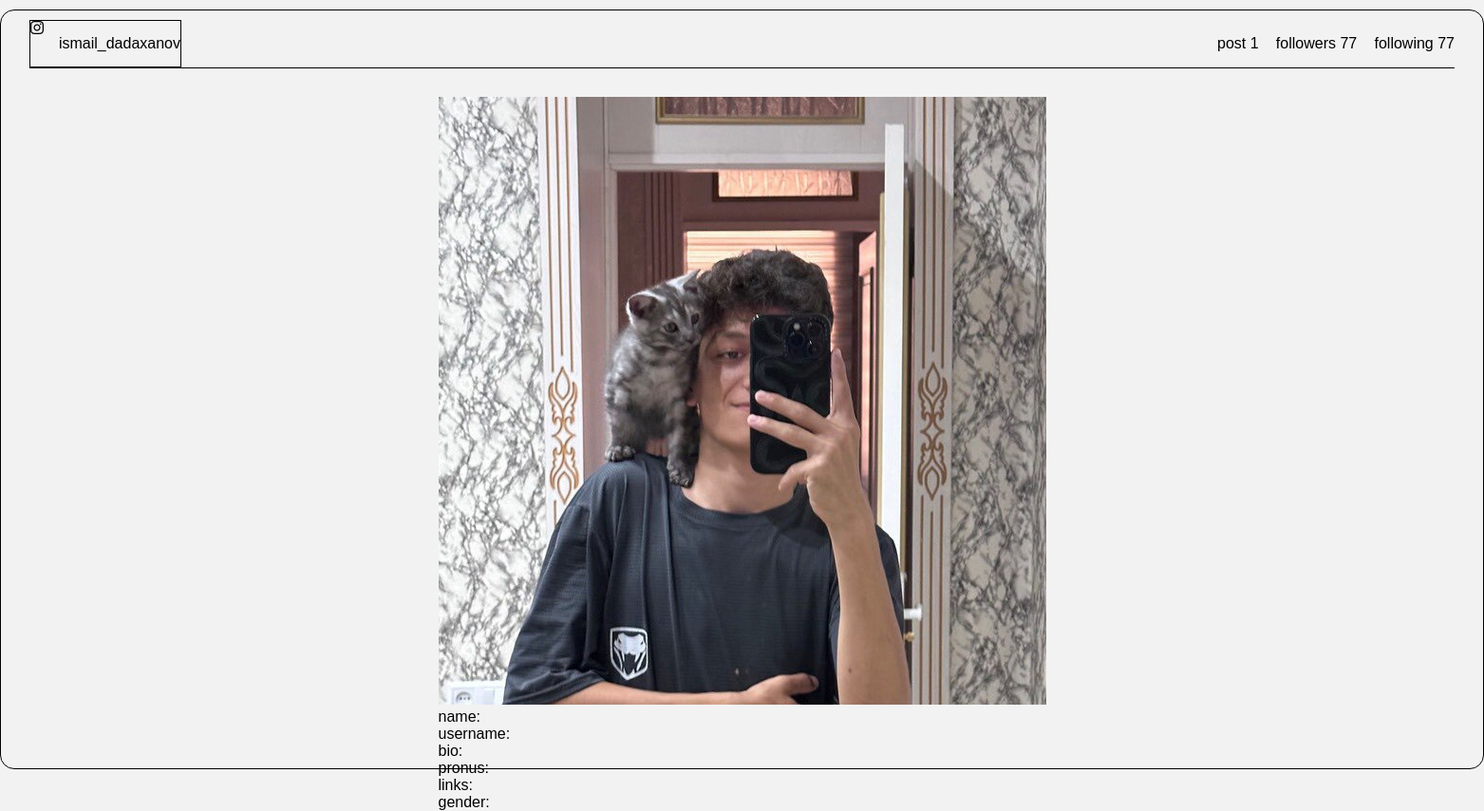
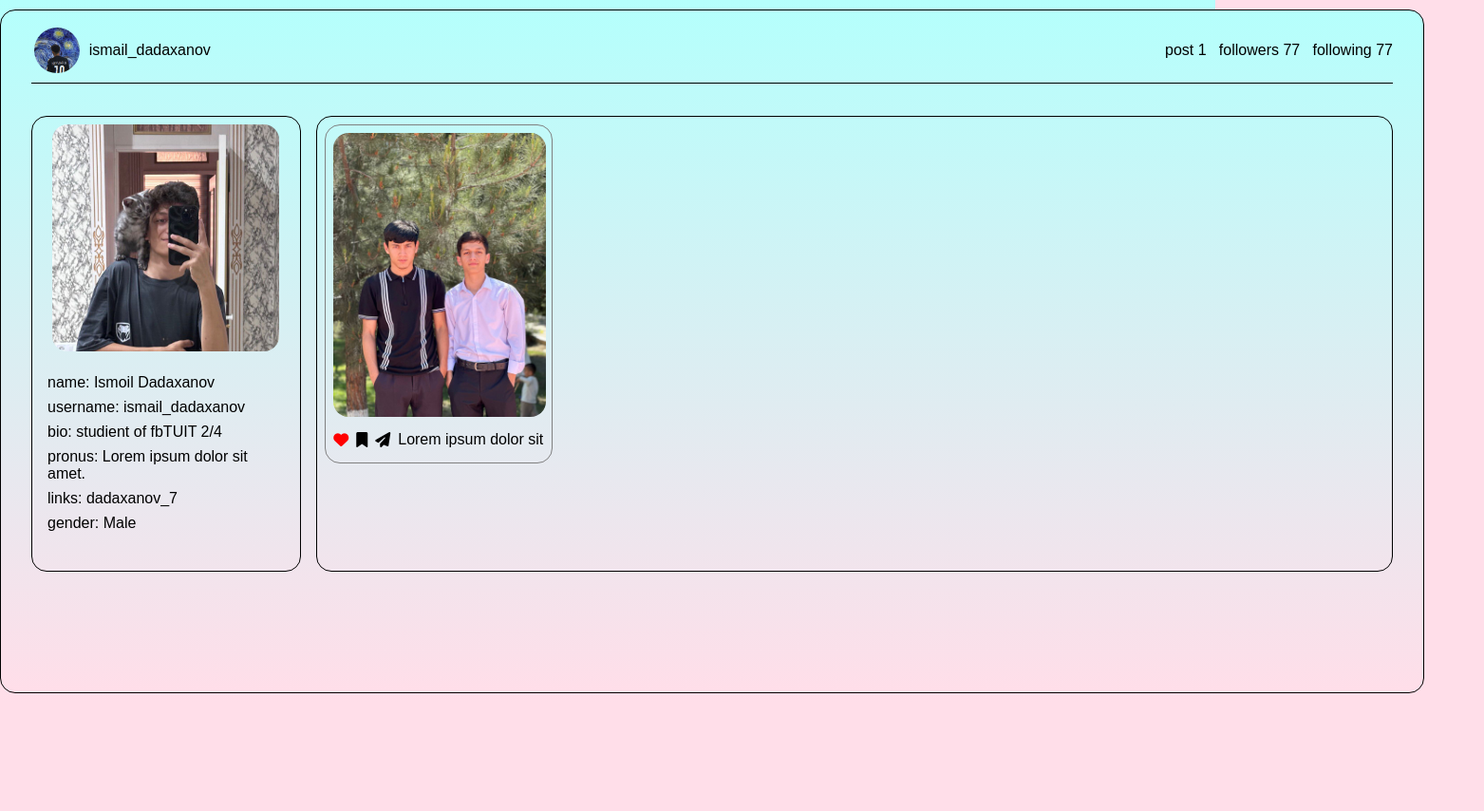
Before and after one commit to Nazimjanovic77/-creative-site, a plain HTML site: page index.html in a window 1280 px wide. Shown: the whole page at 95% size, 1563 px wide, since content can reach past the window. After the commit the page ends 800 px from the top, so only its background shows below. Drawn offline with Linux system fonts and the light colour scheme.

Commit message:
yangilandi 1

```diff
--- a/index.html
+++ b/index.html
@@ -14,7 +14,7 @@
         <div class="card">
             <div class="head">
                 <div class="left">
-                    <i class="fa-brands fa-instagram"></i>
+                    <img src="./images/photo_2024-11-01_13-52-40.jpg" alt="">
                     <p>ismail_dadaxanov</p>
                 </div>
                 <div class="right">
@@ -29,16 +29,26 @@
                         <img src="./images/photo_2024-10-30_19-40-30.jpg" alt="">
                     </div>
                     <div class="text">
-                        <p>name:</p>
-                        <p>username:</p>
-                        <p>bio:</p>
-                        <p>pronus:</p>
-                        <p>links:</p>
-                        <p>gender:</p>
+                        <p>name: Ismoil Dadaxanov</p>
+                        <p>username: ismail_dadaxanov</p>
+                        <p>bio: studient of fbTUIT 2/4</p>
+                        <p>pronus: Lorem ipsum dolor sit amet.</p>
+                        <p>links: dadaxanov_7</p>
+                        <p>gender: Male</p>
                     </div>
                 </div>
                 <div class="right">
-                    <div class="post"></div>
+                    <div class="post">
+                        <div class="img">
+                            <img src="./images/photo_2024-11-01_14-14-24.jpg" alt="">
+                        </div>
+                        <div class="link">
+                            <i class="fa-solid fa-heart"></i>
+                            <i class="fa-solid fa-bookmark"></i>
+                            <i class="fa-solid fa-paper-plane"></i>
+                            <p>Lorem ipsum dolor sit</p>
+                        </div>
+                    </div>
                 </div>
             </div>
         </div>
--- a/styles/style.css
+++ b/styles/style.css
@@ -1,4 +1,4 @@
-*{
+* {
     padding: 0;
     margin: 0;
     box-sizing: border-box;
@@ -11,52 +11,149 @@
     display: flex;
     flex-wrap: wrap;
     justify-content: center;
-    gap: 30px;
+    gap: 2rem;
 }
+
 body {
-    width: 1563px;
-    height: 800px;
-    background-color: #f2f2f2;
+    width: 93.75rem;
+    height: 45rem;
     margin: 10px auto;
+    background-color: #FFDEE9;
+    background-image: linear-gradient(0deg, #FFDEE9 0%, #B5FFFC 100%);
+    background-repeat: no-repeat;
 }
 
 .container .card {
     width: 100%;
     height: 100%;
     border: 1px solid black;
-    border-radius: 15px;
-    padding: 10px 30px;
+    border-radius: 1rem;
+    padding: 0.8rem 2rem;
     display: flex;
     align-items: center;
     flex-direction: column;
-    gap: 30px;
+    gap: 2rem;
+    background-color: #FFDEE9;
+    background-image: linear-gradient(0deg, #FFDEE9 0%, #B5FFFC 100%);
 }
+
 .container .card .head {
     width: 100%;
-    height: 60px;
-    border-bottom: 0.5px solid black;;
+    height: 4rem;
+    padding-bottom: 0.3rem;
+    border-bottom: 0.03rem solid black;
+    ;
     display: flex;
     align-items: center;
     justify-content: space-between;
 }
+
 .container .card .head .left {
-    width: 160px;
-    height: 50px;
-    display: flex;
-    align-items: center;
-    justify-content: space-between;
-    border: 1px solid black;
-}
-.container .card .head .left i {
-    width: 50px;
-    height: 50px;
-    color: black;
-    align-self: center;
-}
-.container .card .head .right {
-    width: 250px;
-    height: 30px;
+    width: 12rem;
+    height: 3rem;
+    padding: 0 0.2rem;
     display: flex;
     align-items: center;
     justify-content: space-between;
 }
+
+.container .card .head .left img {
+    width: 3rem;
+    height: 3rem;
+    border-radius: 50%;
+}
+
+.container .card .head .right {
+    width: 15rem;
+    height: 2rem;
+    display: flex;
+    align-items: center;
+    justify-content: space-between;
+}
+
+.container .main {
+    width: 100%;
+    height:70%;
+    display: flex;
+    align-items: center;
+    justify-content: space-between;
+    gap: 1rem;
+}
+
+.container .main .left {
+    width: 20%;
+    height: 30rem;
+    border-radius: 1rem;
+    padding: 0.5rem;
+    border: 0.03rem solid black;
+    display: flex;
+    align-items: center;
+    flex-direction: column;
+    gap: 1rem;
+}
+
+.container .main .right {
+    width: 80%;
+    height: 30rem;
+    padding: 0.5rem;
+    border-radius: 1rem;
+    border: 0.03rem solid black;
+}
+
+.container .main .left .img {
+    width: 100%;
+    display: flex;
+    align-items: center;
+    justify-content: center;
+}
+
+.container .main .left .img img {
+    width: 90%;
+    height: auto;
+    border-radius: 1rem;
+}
+
+.container .main .left .text {
+    width: 100%;
+    padding: 0.5rem;
+    display: flex;
+    align-items: start;
+    justify-content: center;
+    flex-direction: column;
+    gap: 0.5rem;
+}
+
+.container .main .right .post {
+    width: 15rem;
+    padding: 0.5rem;
+    border: 0.03rem solid #808080;
+    border-radius: 1rem;
+    display: flex;
+    align-items: start;
+    justify-content: center;
+    flex-direction: column;
+    gap: 0.5rem;
+}
+
+.container .main .right .post img {
+    width: 14rem;
+    border-radius: 1rem;
+    display: flex;
+    align-items: start;
+    justify-content: center;
+    flex-direction: column;
+}
+
+.container .main .right .post .link {
+    width: 100%;
+    height: 2rem;
+    padding: 0 0.03rem;
+    display: flex;
+    align-items: center;
+    justify-content: center;
+    gap: 0.5rem;
+}
+
+.container .main .right .post .link .fa-heart {
+    color: red;
+}
```
Also changed, not shown: images/photo_2024-11-01_13-52-40.jpg (added), images/photo_2024-11-01_14-14-24.jpg (added).
